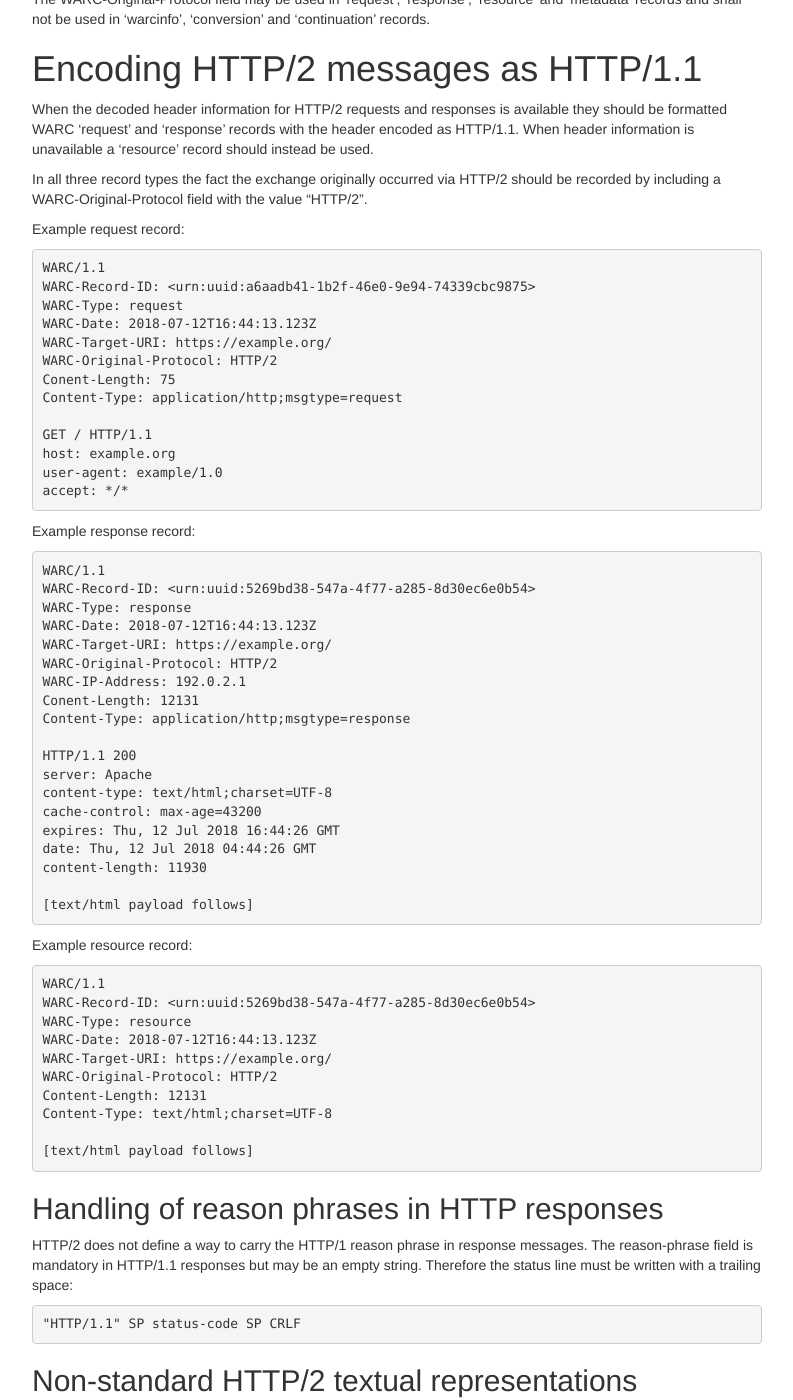
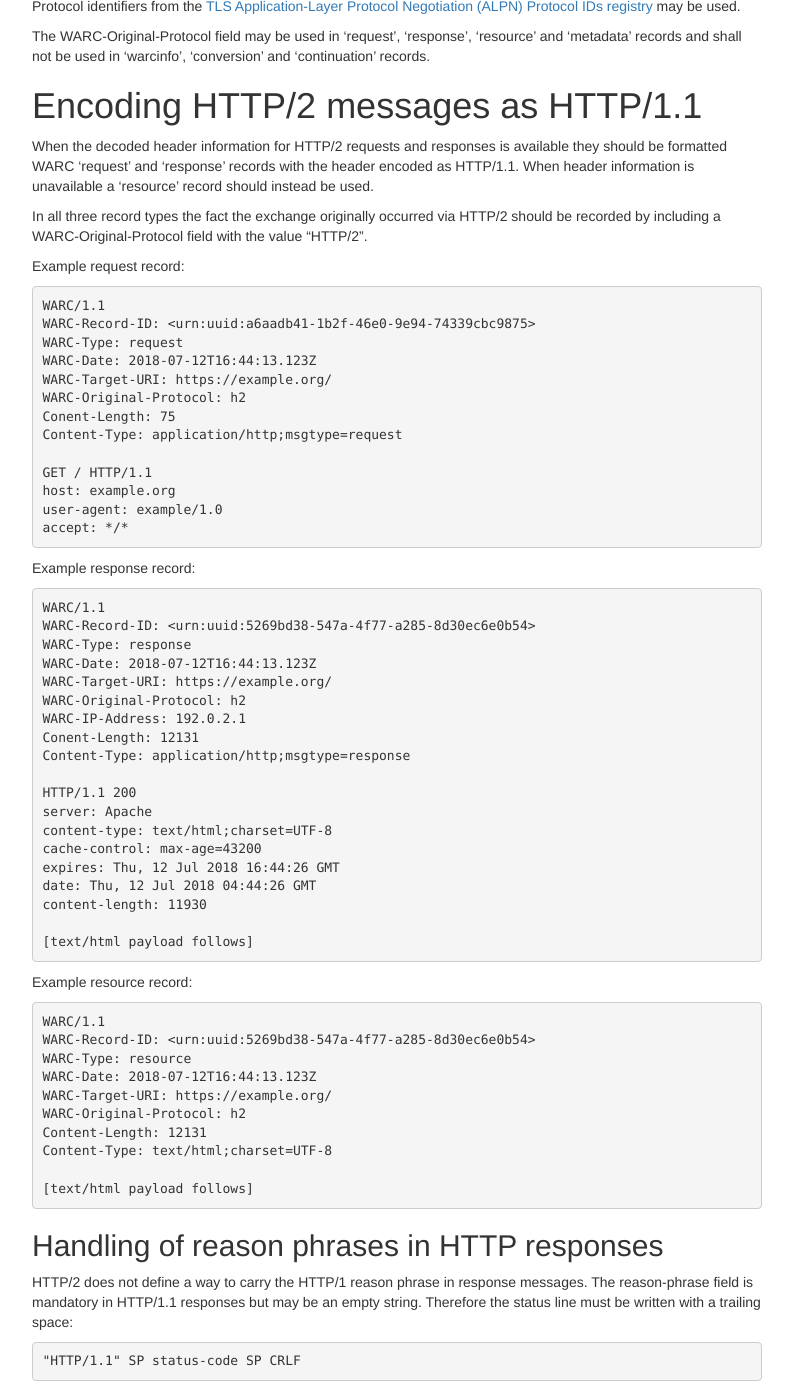
Before and after one commit to iipc/warc-specifications, a Jekyll site: the page built from specifications/warc-http2/index.md, in a window 1280 px wide and 1400 px high, scrolled down 862 px. Shown: the whole window, without its empty margins (433-1226 px from the left). Built offline with Jekyll 4.4.1, drawn with Linux system fonts in a browser that asks for light colours; nearby versions of some CDN libraries; some of the changed text lies outside the part shown.

Commit message:
Use "h2" and "h2c" as protocol identifiers instead of HTTP/2.
Suggest the ALPN protocol ID registry as a source of identifiers
for other protocols.

```diff
--- a/specifications/warc-http2/index.md
+++ b/specifications/warc-http2/index.md
@@ -44,15 +44,18 @@
 The WARC-Original-Protocol field denotes that the protocol messages in the
 record block was originally encoded using a different protocol.
 
-    WARC-Original-Protocol = "WARC-Original-Protocol" ":" protocol
-    protocol = "HTTP/2"
+    WARC-Original-Protocol = "WARC-Original-Protocol" ":" protocol-id
+    protocol-id = "h2"   ; HTTP/2 over TLS
+                | "h2c"  ; HTTP/2 over cleartext TCP
+                | <other protocol identifier>
 
 The WARC-Original-Protocol field should not be used when the record block
 contains the original protocol and the protocol can be determined from the
 value of the WARC record's Content-Type field.
 
-This document defines a single protocol value "HTTP/2". Other protocol values
-may be defined by future extensions.
+Protocol identifiers from the
+[TLS Application-Layer Protocol Negotiation (ALPN) Protocol IDs registry](https://www.iana.org/assignments/tls-extensiontype-values/tls-extensiontype-values.xhtml#alpn-protocol-ids)
+may be used.
 
 The WARC-Original-Protocol field may be used in 'request', 'response',
 'resource' and 'metadata' records and shall not be used in 'warcinfo',
@@ -76,7 +79,7 @@
     WARC-Type: request
     WARC-Date: 2018-07-12T16:44:13.123Z
     WARC-Target-URI: https://example.org/
-    WARC-Original-Protocol: HTTP/2
+    WARC-Original-Protocol: h2
     Conent-Length: 75
     Content-Type: application/http;msgtype=request
 
@@ -92,7 +95,7 @@
     WARC-Type: response
     WARC-Date: 2018-07-12T16:44:13.123Z
     WARC-Target-URI: https://example.org/
-    WARC-Original-Protocol: HTTP/2
+    WARC-Original-Protocol: h2
     WARC-IP-Address: 192.0.2.1
     Conent-Length: 12131
     Content-Type: application/http;msgtype=response
@@ -114,7 +117,7 @@
     WARC-Type: resource
     WARC-Date: 2018-07-12T16:44:13.123Z
     WARC-Target-URI: https://example.org/
-    WARC-Original-Protocol: HTTP/2
+    WARC-Original-Protocol: h2
     Content-Length: 12131
     Content-Type: text/html;charset=UTF-8
 
```
